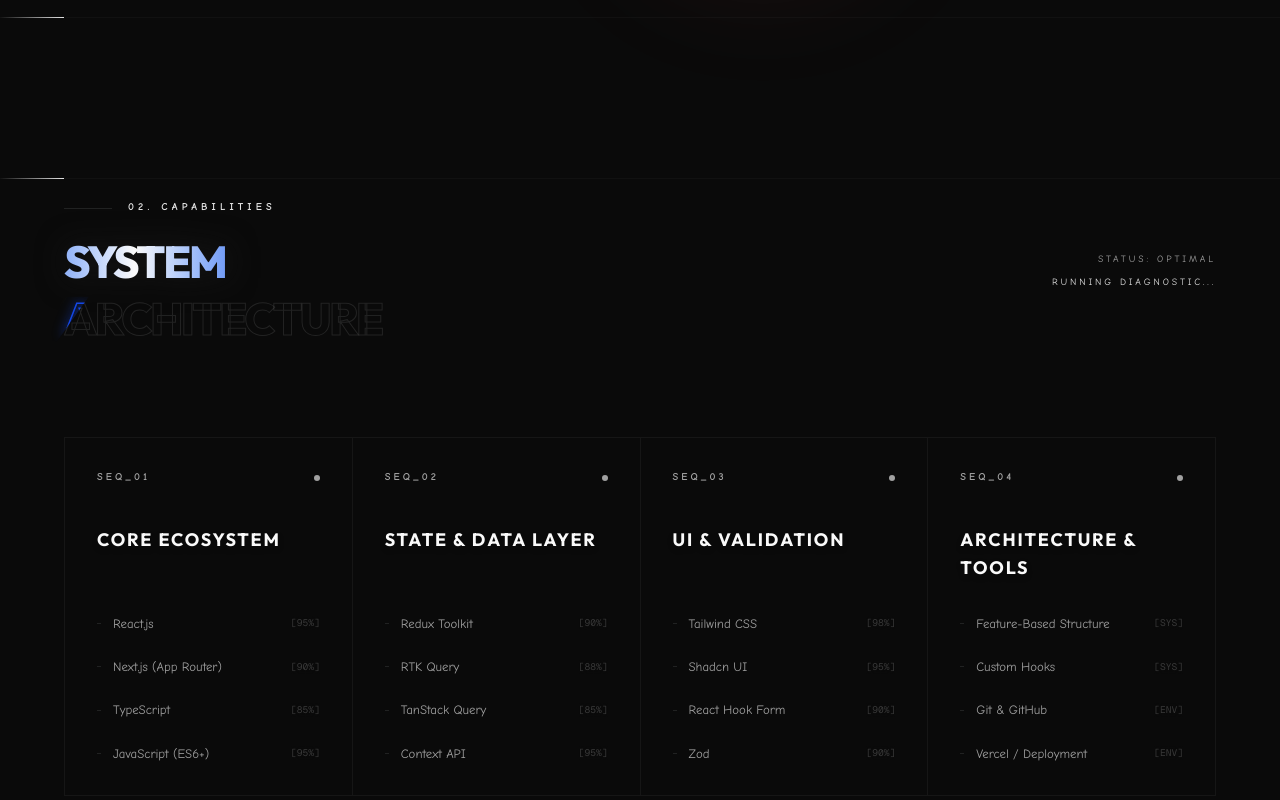
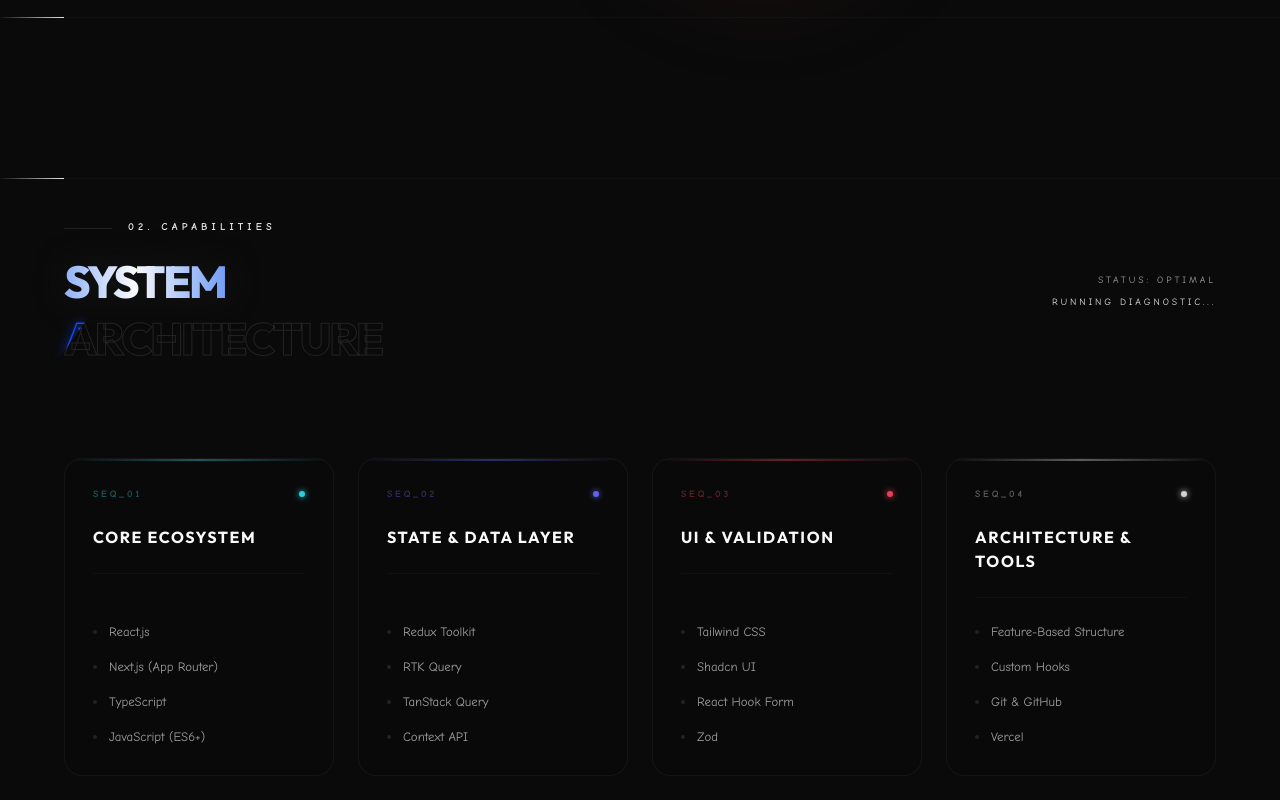
Before and after one commit to nurulla-hasan/portfolio, a Next.js app: page / in a window 1280 px wide. Shown: the part 1502-2302 px from the top of the page. Built offline with nearby package versions, Linux system fonts and the light colour scheme.

Commit message:
feat: add interactive skills section with custom animations and install framer-motion dependency

```diff
--- a/package.json
+++ b/package.json
@@ -11,6 +11,7 @@
   "dependencies": {
     "class-variance-authority": "^0.7.1",
     "clsx": "^2.1.1",
+    "framer-motion": "^12.38.0",
     "lucide-react": "^1.7.0",
     "next": "16.2.3",
     "next-themes": "^0.4.6",
--- a/src/components/home/skills.tsx
+++ b/src/components/home/skills.tsx
@@ -7,62 +7,30 @@
   weight: ["400", "500", "600", "700", "800"],
 });
 
-const SKILL_CATEGORIES = [
+const SKILL_GROUPS = [
   {
     id: "01",
     title: "Core Ecosystem",
-    colorClass: "text-primary",
-    bgHover: "hover:bg-primary/[0.03]",
-    borderHover: "hover:border-primary/50",
-    glow: "group-hover:shadow-[inset_0_0_80px_rgba(34,211,238,0.05)]", // using raw rgba for generic glow roughly matching primary
-    items: [
-      { name: "React.js", level: "95%" },
-      { name: "Next.js (App Router)", level: "90%" },
-      { name: "TypeScript", level: "85%" },
-      { name: "JavaScript (ES6+)", level: "95%" },
-    ],
+    color: "hsl(187, 80%, 55%)", // cyan / primary
+    skills: ["React.js", "Next.js (App Router)", "TypeScript", "JavaScript (ES6+)"],
   },
   {
     id: "02",
     title: "State & Data Layer",
-    colorClass: "text-sidebar-primary",
-    bgHover: "hover:bg-sidebar-primary/[0.03]",
-    borderHover: "hover:border-sidebar-primary/50",
-    glow: "group-hover:shadow-[inset_0_0_80px_rgba(99,102,241,0.05)]",
-    items: [
-      { name: "Redux Toolkit", level: "90%" },
-      { name: "RTK Query", level: "88%" },
-      { name: "TanStack Query", level: "85%" },
-      { name: "Context API", level: "95%" },
-    ],
+    color: "hsl(239, 84%, 67%)", // indigo / sidebar-primary
+    skills: ["Redux Toolkit", "RTK Query", "TanStack Query", "Context API"],
   },
   {
     id: "03",
     title: "UI & Validation",
-    colorClass: "text-destructive",
-    bgHover: "hover:bg-destructive/[0.03]",
-    borderHover: "hover:border-destructive/50",
-    glow: "group-hover:shadow-[inset_0_0_80px_rgba(244,63,94,0.05)]",
-    items: [
-      { name: "Tailwind CSS", level: "98%" },
-      { name: "Shadcn UI", level: "95%" },
-      { name: "React Hook Form", level: "90%" },
-      { name: "Zod", level: "90%" },
-    ],
+    color: "hsl(350, 89%, 60%)", // rose / destructive
+    skills: ["Tailwind CSS", "Shadcn UI", "React Hook Form", "Zod"],
   },
   {
     id: "04",
     title: "Architecture & Tools",
-    colorClass: "text-foreground",
-    bgHover: "hover:bg-foreground/[0.03]",
-    borderHover: "hover:border-foreground/50",
-    glow: "group-hover:shadow-[inset_0_0_80px_rgba(255,255,255,0.05)]",
-    items: [
-      { name: "Feature-Based Structure", level: "SYS" },
-      { name: "Custom Hooks", level: "SYS" },
-      { name: "Git & GitHub", level: "ENV" },
-      { name: "Vercel / Deployment", level: "ENV" },
-    ],
+    color: "hsl(0, 0%, 85%)", // near-white / foreground
+    skills: ["Feature-Based Structure", "Custom Hooks", "Git & GitHub", "Vercel"],
   },
 ];
 
@@ -82,8 +50,7 @@
         .outline-wipe::before, .outline-wipe::after {
           content: attr(data-text);
           position: absolute;
-          top: 0;
-          left: 0;
+          top: 0; left: 0;
           width: 100%;
           color: transparent;
           pointer-events: none;
@@ -102,9 +69,19 @@
           0%, 15% { clip-path: polygon(-20% 0, -5% 0, -15% 100%, -30% 100%); }
           85%, 100% { clip-path: polygon(120% 0, 135% 0, 125% 100%, 110% 100%); }
         }
+        @keyframes progress-slide {
+          0% { transform: translateX(-100%); }
+          100% { transform: translateX(400%); }
+        }
+        .skill-card {
+          transition: all 0.5s cubic-bezier(0.4, 0, 0.2, 1);
+        }
+        .skill-card:hover {
+          transform: translateY(-4px);
+        }
       `}</style>
 
-      {/* Abstract Horizontal Intersections */}
+      {/* Horizontal Intersections */}
       <div className="hidden lg:block absolute left-0 right-0 top-[10%] h-px bg-border/30 overflow-hidden z-0 pointer-events-none">
         <div
           className="absolute top-0 h-px w-16 bg-linear-to-r from-transparent to-primary"
@@ -132,7 +109,9 @@
             <h2
               className={`${uniqueFont.className} text-[clamp(2rem,3.5vw,3.5rem)] leading-none font-extrabold tracking-tighter uppercase text-foreground`}
             >
-              <span className="shimmer-text block mb-1 drop-shadow-[0_0_15px_var(--primary-foreground)]">System</span>
+              <span className="shimmer-text block mb-1 drop-shadow-[0_0_15px_var(--primary-foreground)]">
+                System
+              </span>
               <span className="outline-wipe mt-2 block" data-text="Architecture">
                 Architecture
               </span>
@@ -149,55 +128,107 @@
           </div>
         </div>
 
-        {/* Ultra Minimal Blueprint Grid with Colorful Hovers */}
-        <div className="grid grid-cols-1 md:grid-cols-2 lg:grid-cols-4 border-t border-l border-border/50 relative">
-          {SKILL_CATEGORIES.map((category) => (
+        {/* Skills Grid */}
+        <div className="grid grid-cols-1 md:grid-cols-2 lg:grid-cols-4 gap-6">
+          {SKILL_GROUPS.map((group) => (
             <div
-              key={category.id}
-              className={`relative flex flex-col border-r border-b border-border/50 p-8 transition-all duration-700 group overflow-hidden ${category.bgHover} ${category.glow}`}
+              key={group.id}
+              className="skill-card relative rounded-2xl border border-border/50 bg-background/30 backdrop-blur-sm p-7 flex flex-col gap-6 overflow-hidden group cursor-default"
+              style={{
+                boxShadow: `inset 0 -60px 60px -60px ${group.color}08`,
+              }}
             >
-              {/* Animated Gradient Sweep on Hover */}
-              <div className="absolute inset-0 bg-linear-to-br from-transparent to-transparent group-hover:via-foreground/5 opacity-0 group-hover:opacity-100 transition-opacity duration-700 pointer-events-none" />
+              {/* Top accent line */}
+              <div
+                className="absolute top-0 left-0 right-0 h-0.5 opacity-40 group-hover:opacity-100 transition-opacity duration-500"
+                style={{ background: `linear-gradient(90deg, transparent, ${group.color}, transparent)` }}
+              />
 
-              {/* Category Header */}
-              <div className="flex items-center justify-between mb-10 relative z-10">
-                <span
-                  className={`text-[0.65rem] font-black tracking-[0.3em] uppercase text-muted-foreground group-hover:${category.colorClass} transition-colors duration-500`}
-                >
-                  SEQ_{category.id}
-                </span>
+              {/* Idle scanning bar */}
+              <div className="absolute top-0 left-0 right-0 h-0.5 overflow-hidden opacity-0 group-hover:opacity-100 transition-opacity duration-500">
                 <div
-                  className={`w-1.5 h-1.5 rounded-full bg-muted-foreground group-hover:animate-pulse transition-colors duration-500`}
+                  className="h-full w-1/4 rounded-full"
+                  style={{
+                    background: group.color,
+                    boxShadow: `0 0 12px ${group.color}`,
+                    animation: "progress-slide 2s ease-in-out infinite",
+                  }}
                 />
               </div>
 
+              {/* Header */}
+              <div className="flex items-center justify-between">
+                <span
+                  className="text-[0.6rem] font-bold tracking-[0.3em] uppercase opacity-40 group-hover:opacity-100 transition-opacity duration-500"
+                  style={{ color: group.color }}
+                >
+                  SEQ_{group.id}
+                </span>
+                <div className="flex items-center gap-2">
+                  <div
+                    className="w-1.5 h-1.5 rounded-full animate-pulse"
+                    style={{ backgroundColor: group.color, boxShadow: `0 0 6px ${group.color}` }}
+                  />
+                </div>
+              </div>
+
               <h3
-                className={`${uniqueFont.className} text-lg font-bold text-foreground mb-8 uppercase tracking-widest group-hover:${category.colorClass} transition-colors duration-500 relative z-10 drop-shadow-md`}
+                className={`${uniqueFont.className} text-base font-bold uppercase tracking-widest transition-colors duration-500`}
+                style={{ color: "var(--foreground)" }}
               >
-                {category.title}
+                {group.title}
               </h3>
 
-              {/* Skill List */}
-              <div className="flex flex-col gap-6 mt-auto relative z-10">
-                {category.items.map((skill) => (
+              {/* Divider */}
+              <div className="w-full h-px bg-border/30 relative overflow-hidden">
+                <div
+                  className="absolute inset-y-0 left-0 w-0 group-hover:w-full transition-all duration-700 ease-out"
+                  style={{ backgroundColor: group.color, opacity: 0.5 }}
+                />
+              </div>
+
+              {/* Skills list */}
+              <div className="flex flex-col gap-4 mt-auto">
+                {group.skills.map((skill) => (
                   <div
-                    key={skill.name}
-                    className="flex items-center justify-between group/skill cursor-default"
+                    key={skill}
+                    className="flex items-center justify-between group/item"
                   >
                     <div className="flex items-center gap-3">
-                      <span className="w-1 h-px bg-border group-hover/skill:w-3 group-hover/skill:bg-current transition-all duration-300" />
-                      <span
-                        className={`text-[0.8rem] font-medium text-muted-foreground group-hover/skill:${category.colorClass} group-hover/skill:translate-x-1 transition-all duration-300`}
-                      >
-                        {skill.name}
+                      {/* Dot that glows on hover */}
+                      <div
+                        className="w-1 h-1 rounded-full bg-border transition-all duration-300 group-hover/item:scale-150"
+                        style={{
+                          boxShadow: "none",
+                        }}
+                        onMouseEnter={(e) => {
+                          (e.target as HTMLElement).style.backgroundColor = group.color;
+                          (e.target as HTMLElement).style.boxShadow = `0 0 8px ${group.color}`;
+                        }}
+                        onMouseLeave={(e) => {
+                          (e.target as HTMLElement).style.backgroundColor = "";
+                          (e.target as HTMLElement).style.boxShadow = "none";
+                        }}
+                      />
+                      <span className="text-[0.8rem] font-medium text-muted-foreground group-hover/item:text-foreground transition-colors duration-300">
+                        {skill}
                       </span>
                     </div>
-                    <span className="text-[0.6rem] font-mono text-muted-foreground/30 group-hover/skill:text-foreground transition-colors duration-300 backdrop-blur-sm">
-                      [{skill.level}]
+                    <span
+                      className="text-[0.55rem] font-mono opacity-0 group-hover/item:opacity-60 transition-opacity duration-300 tracking-wider"
+                      style={{ color: group.color }}
+                    >
+                      ●
                     </span>
                   </div>
                 ))}
               </div>
+
+              {/* Bottom ambient glow */}
+              <div
+                className="absolute bottom-0 left-1/2 -translate-x-1/2 w-3/4 h-24 rounded-full blur-2xl opacity-0 group-hover:opacity-30 transition-opacity duration-700 pointer-events-none"
+                style={{ backgroundColor: group.color }}
+              />
             </div>
           ))}
         </div>
```
Also changed, not shown: 1 other file (tests, documents, lock files or other folders).
